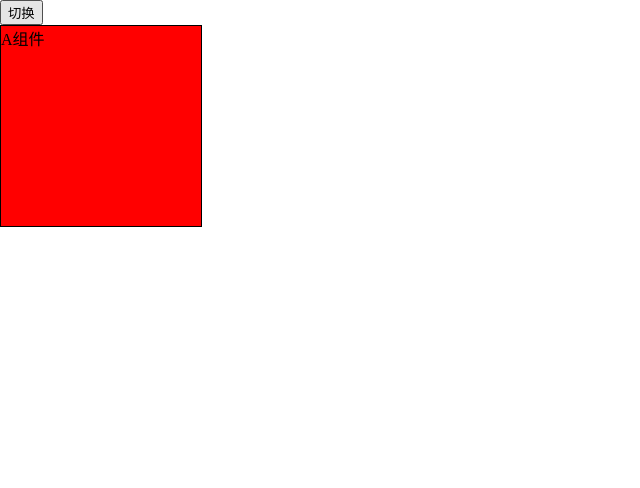
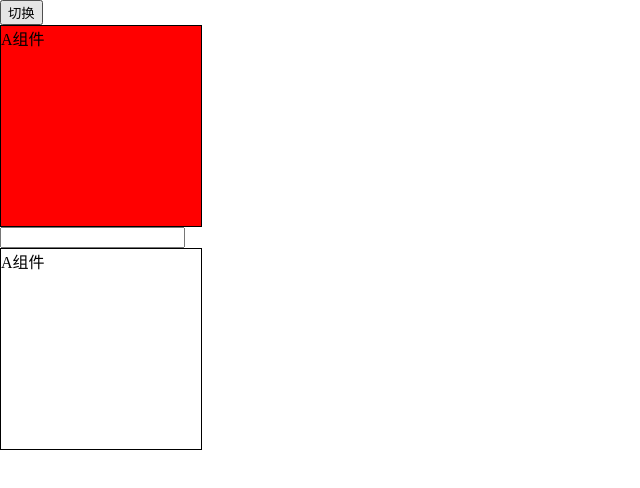
Before and after one commit to baizhi958216/xiaomanzs_FullStackStudy, a Vue app in the folder vite-app/: page / in a window 1280 px wide. Shown: the top 488 px of the page, without its empty margins (0-640 px from the left). Built offline with nearby package versions, Linux system fonts and the light colour scheme.

Commit message:
vue: shorthand directive
Signed-off-by: baizhi958216 <1475289190@qq.com>

```diff
--- a/vite-app/src/components/Vuedirective.vue
+++ b/vite-app/src/components/Vuedirective.vue
@@ -2,6 +2,8 @@
   <div>
     <button @click="flag=!flag">切换</button>
     <A v-if="flag" v-move:aaa.baizhi958216="{background:'red'}"></A>
+    <input type="text" v-model="a2Input">
+    <A v-ipt:iptval="{background:a2Input}"></A>
   </div>
 </template>
 
@@ -46,6 +48,15 @@ const vMove:Directive = {
     console.log('=======>unmounted');
   }
 }
+
+// 简写
+let a2Input = ref<string>('')
+type ipt = {
+  background:string
+}
+const vIpt = (el:HTMLElement,dir:DirectiveBinding<ipt>)=>{
+  el.style.background = dir.value.background
+}
 </script>
 
 <style scoped>
```
